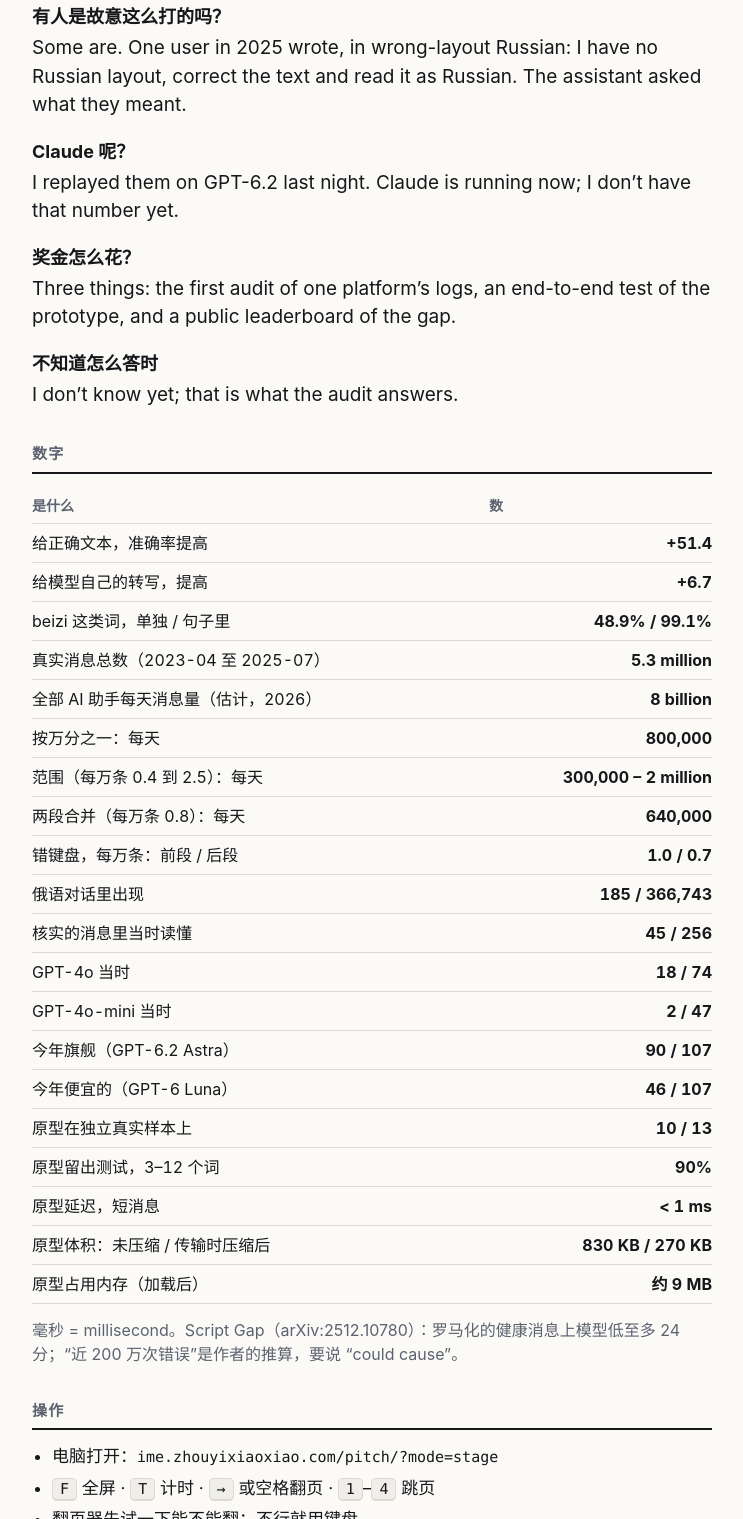
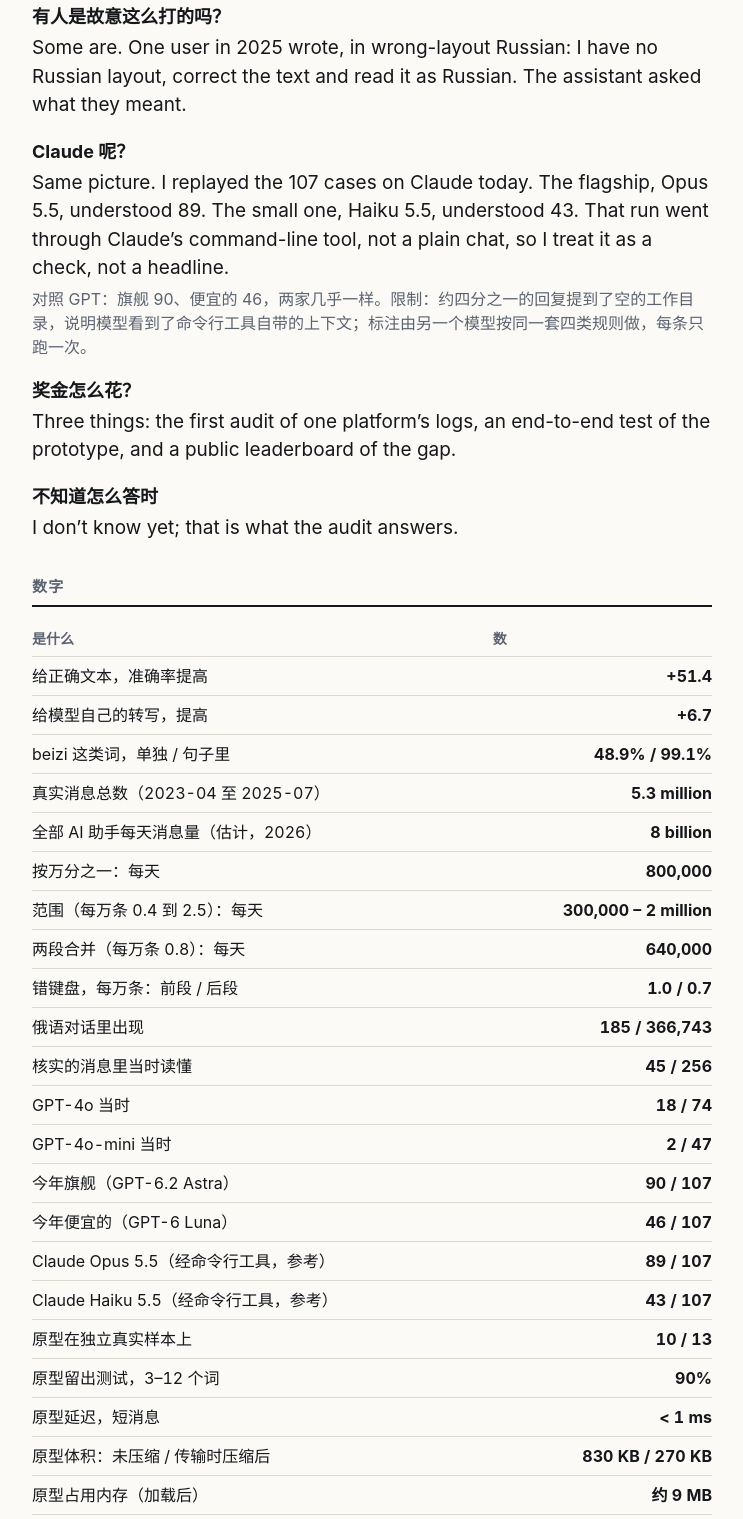
Before and after one commit to zhouyi-xiaoxiao/ime.zhouyixiaoxiao.com, a plain HTML site: page pitch/notes.html in a window 1280 px wide. Shown: the part 8305-9824 px from the top of the page, without its empty margins (268-1011 px from the left). Drawn offline with Linux system fonts and the light colour scheme.

Commit message:
Notes: Claude replay numbers

```diff
--- a/pitch/notes.html
+++ b/pitch/notes.html
@@ -188,7 +188,8 @@ button { font: inherit; font-size: 15px; font-weight: 600; padding: 8px 14px; bo
     <div><dt>有人是故意这么打的吗？</dt>
       <dd>Some are. One user in 2025 wrote, in wrong-layout Russian: I have no Russian layout, correct the text and read it as Russian. The assistant asked what they meant.</dd></div>
     <div><dt>Claude 呢？</dt>
-      <dd id="claudeAns">I replayed them on GPT-6.2 last night. Claude is running now; I don’t have that number yet.</dd></div>
+      <dd id="claudeAns">Same picture. I replayed the 107 cases on Claude today. The flagship, Opus 5.5, understood 89. The small one, Haiku 5.5, understood 43. That run went through Claude’s command-line tool, not a plain chat, so I treat it as a check, not a headline.
+      <span class="zh">对照 GPT：旗舰 90、便宜的 46，两家几乎一样。限制：约四分之一的回复提到了空的工作目录，说明模型看到了命令行工具自带的上下文；标注由另一个模型按同一套四类规则做，每条只跑一次。</span></dd></div>
     <div><dt>奖金怎么花？</dt>
       <dd>Three things: the first audit of one platform’s logs, an end-to-end test of the prototype, and a public leaderboard of the gap.</dd></div>
     <div><dt>不知道怎么答时</dt>
@@ -215,6 +216,8 @@ button { font: inherit; font-size: 15px; font-weight: 600; padding: 8px 14px; bo
     <tr><td>GPT-4o-mini 当时</td><td class="r">2 / 47</td></tr>
     <tr><td>今年旗舰（GPT-6.2 Astra）</td><td class="r">90 / 107</td></tr>
     <tr><td>今年便宜的（GPT-6 Luna）</td><td class="r">46 / 107</td></tr>
+    <tr><td>Claude Opus 5.5（经命令行工具，参考）</td><td class="r">89 / 107</td></tr>
+    <tr><td>Claude Haiku 5.5（经命令行工具，参考）</td><td class="r">43 / 107</td></tr>
     <tr><td>原型在独立真实样本上</td><td class="r">10 / 13</td></tr>
     <tr><td>原型留出测试，3–12 个词</td><td class="r">90%</td></tr>
     <tr><td>原型延迟，短消息</td><td class="r">&lt; 1 ms</td></tr>
```
